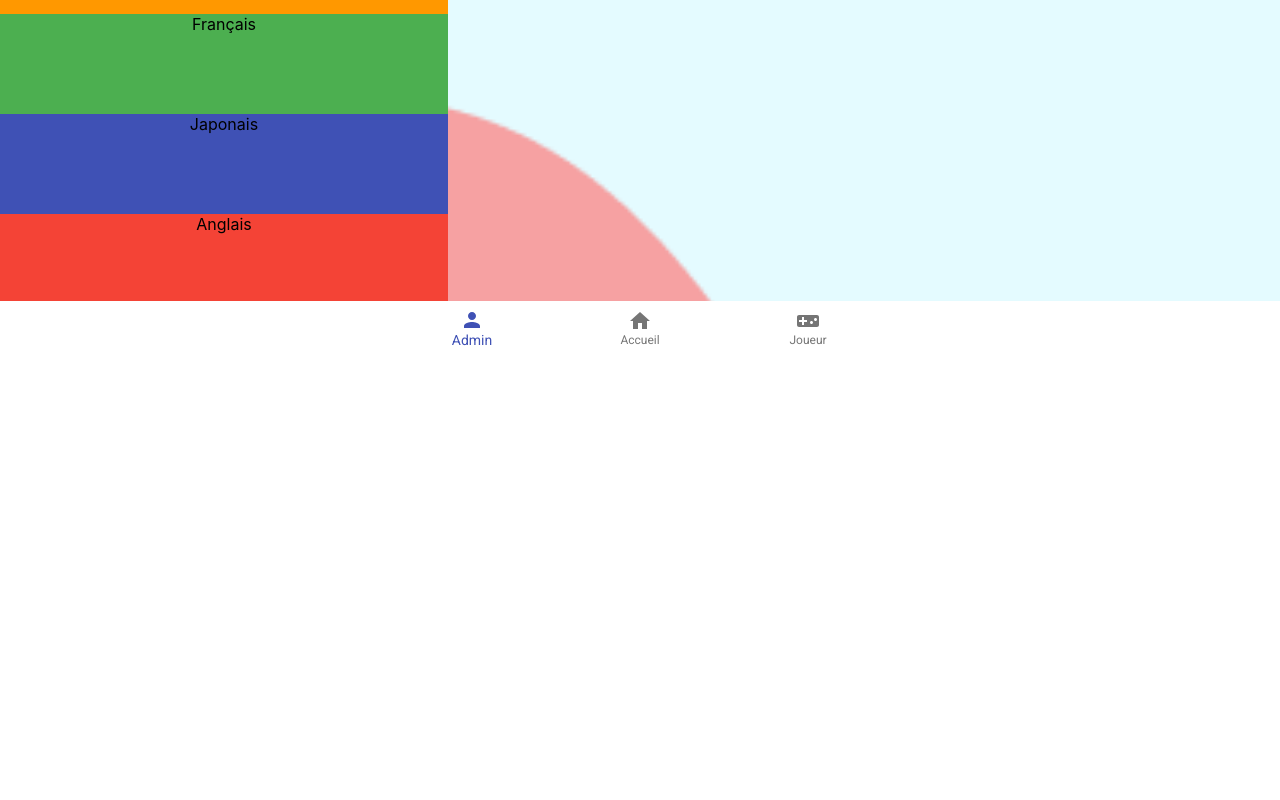
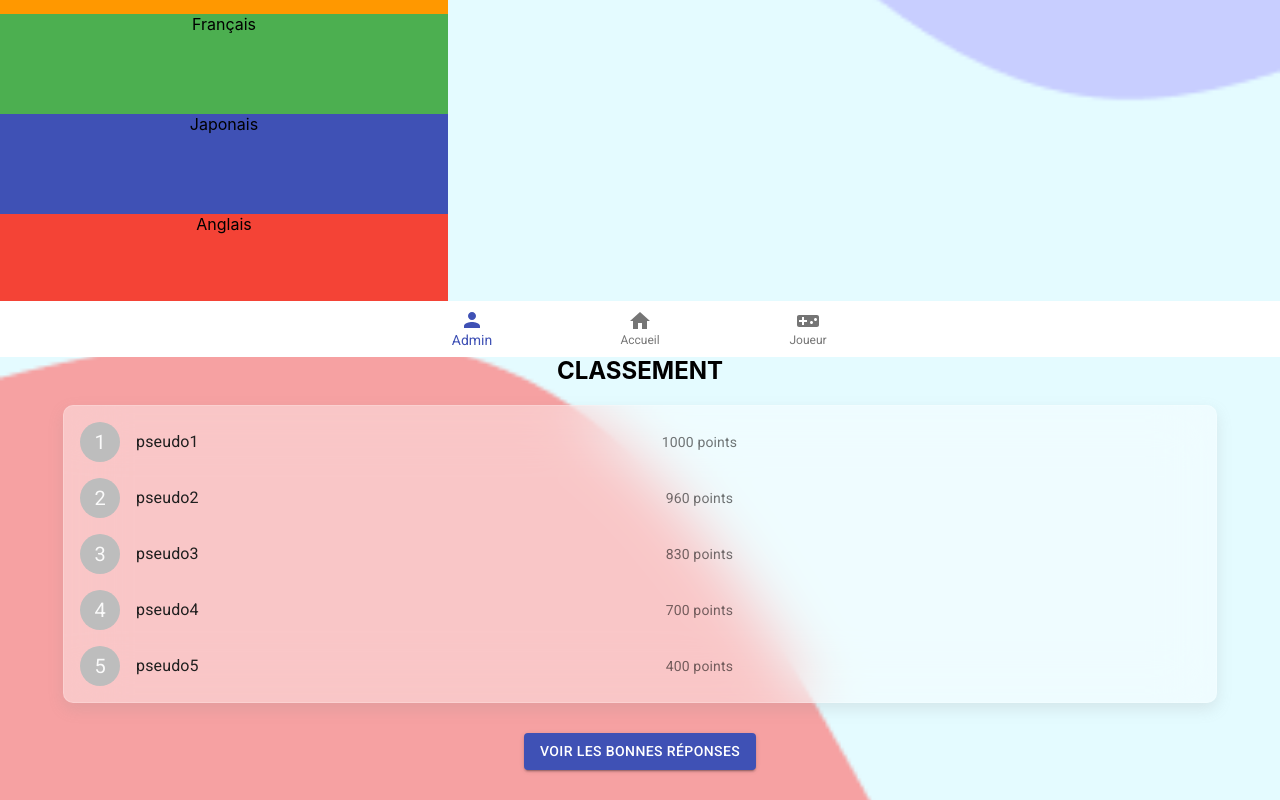
Before and after one commit to WildCodeSchool/bdx-wahoot, a React (Create React App) app in the folder wahoot/: page / in a window 1280 px wide. Shown: the part 443-1243 px from the top of the page. Before the commit the page ends 800 px from the top, so only its background shows below. Built offline with nearby package versions, Linux system fonts and the light colour scheme.

Commit message:
Ranking update

```diff
--- a/wahoot/src/App.js
+++ b/wahoot/src/App.js
@@ -16,8 +16,8 @@ function App() {
     {/* <ListWahoot /> */}
     {/* <CreationWahoot /> */}
     {/* <StartGame /> */}<StartGame />
-    {/* <PopupEndGame /> */}
-    {/* <Ranking /> */}
+    {/* <PopupEndGame /> */}<PopupEndGame />
+    {/* <Ranking /> */}<Ranking />
 
   </Main>
   );
--- a/wahoot/src/View/Ranking/Components/ShowRanking.jsx
+++ b/wahoot/src/View/Ranking/Components/ShowRanking.jsx
@@ -8,7 +8,7 @@ import Avatar from '@material-ui/core/Avatar';
 
 const useStyles = makeStyles((theme) => ({
     root: {
-      width: '100%',
+      width: '90%',
       backgroundColor: "rgba(255, 255, 255, 0.4)",
       backdropFilter: "blur(30px)",
       border: "1px solid rgba(255, 255, 255, 0.18)",
@@ -16,7 +16,7 @@ const useStyles = makeStyles((theme) => ({
       borderRadius: "10px",
       webki: "10px",
       color: "rgb(31, 31, 31)",
-
+      textAlign: "center"
     },
   }));
 
@@ -29,43 +29,52 @@ const ShowRanking = (rank, pseudo, points) => {
         <List className={classes.root}>
           <ListItem>
             <ListItemAvatar>
-              <Avatar>
+              <Avatar >
                 1
               </Avatar>
             </ListItemAvatar>
-            <ListItemText primary="pseudo1" secondary="1000 points" />
+            <ListItemText primary="pseudo1"  />
+            <ListItemText secondary="1000 points" />
           </ListItem>
+
           <ListItem>
             <ListItemAvatar>
               <Avatar>
                 2
               </Avatar>
             </ListItemAvatar>
-            <ListItemText primary="pseudo2" secondary="960 points" />
+            <ListItemText primary="pseudo2"  />
+            <ListItemText secondary="960 points"/>
           </ListItem>
+
           <ListItem>
             <ListItemAvatar>
               <Avatar>
                 3
               </Avatar>
             </ListItemAvatar>
-            <ListItemText primary="pseudo3" secondary="830 points" />
+            <ListItemText primary="pseudo3"  />
+            <ListItemText secondary="830 points"/>
           </ListItem>
+
           <ListItem>
             <ListItemAvatar>
               <Avatar>
                 4
               </Avatar>
             </ListItemAvatar>
-            <ListItemText primary="pseudo4" secondary="700 points" />
+            <ListItemText primary="pseudo4"  />
+            <ListItemText secondary="700 points"/>
           </ListItem>
+
           <ListItem>
             <ListItemAvatar>
               <Avatar>
                 5
               </Avatar>
             </ListItemAvatar>
-            <ListItemText primary="pseudo5" secondary="400 points" />
+            <ListItemText primary="pseudo5"  />
+            <ListItemText secondary="400 points"/>
           </ListItem>
         </List>
       );
```
